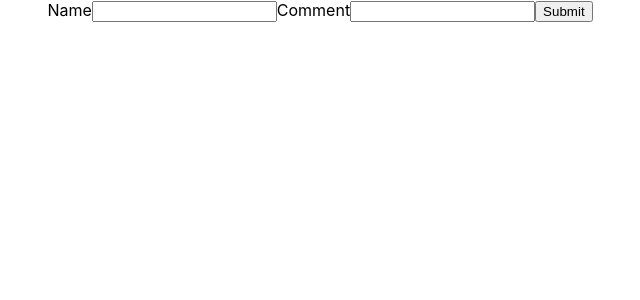
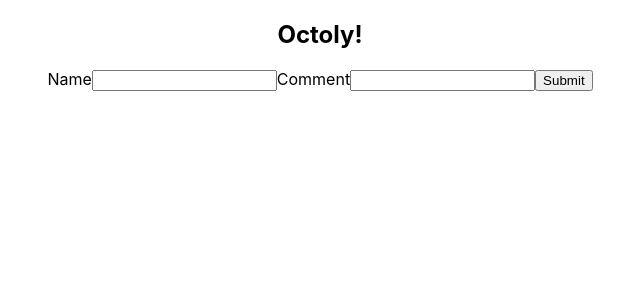
Before and after one commit to ab00zar/React-Frontend-Challenge, a React (Create React App) app: page / in a window 1280 px wide. Shown: the top 300 px of the page, without its empty margins (320-960 px from the left). Built offline with nearby package versions, Linux system fonts and the light colour scheme.

Commit message:
header component is added

```diff
--- a/src/App.js
+++ b/src/App.js
@@ -2,6 +2,7 @@ import React, { Component } from 'react';
 import './App.css';
 import Comments from './Comments'
 import Form from './Form'
+import Header from './Header'
 
 class App extends Component {
   state = {
@@ -17,6 +18,7 @@ class App extends Component {
 
     return (
       <div className="App">
+        <Header />
         <Comments commentData={comments} />
         <Form handleSubmit={this.handleSubmit} />
       </div>
--- /dev/null
+++ b/src/Header.js
@@ -0,0 +1,9 @@
+import React, { Component } from 'react'
+
+const Header = () => {
+    return (
+        <h2>Octoly!</h2>
+    )
+}
+
+export default Header;
```
